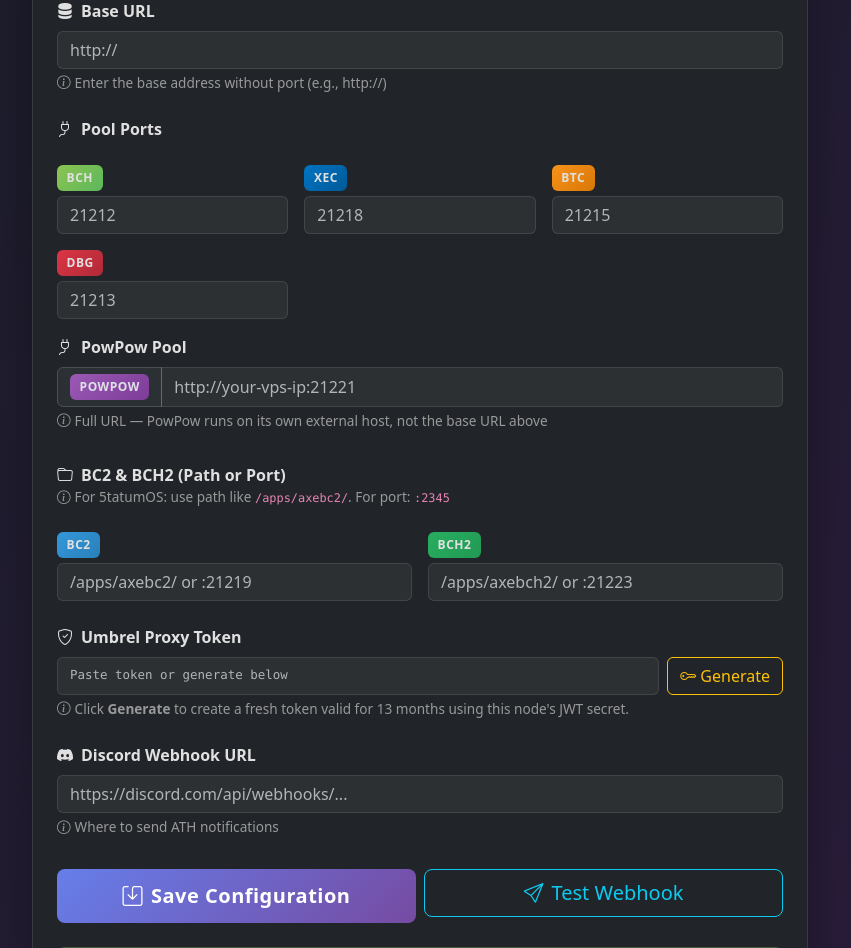
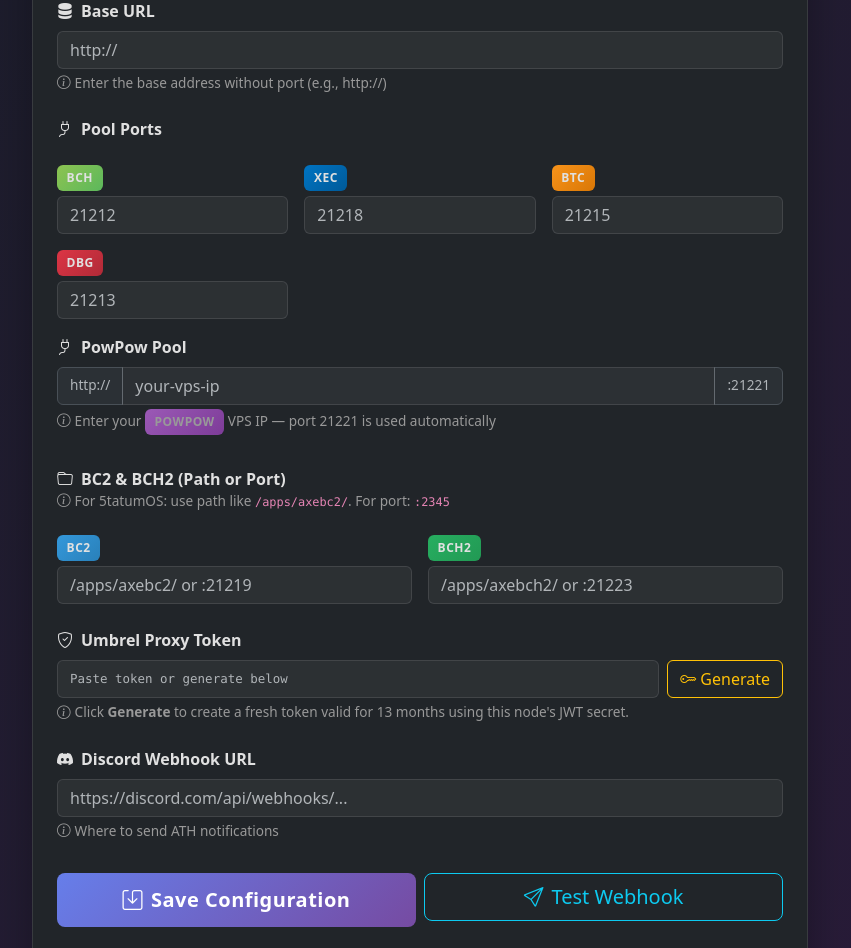
Before and after one commit to AkaCurtis/Axe-Webhooks, a Python web app: template src/web/templates/index.html in a window 1280 px wide. Shown: the part 246-1194 px from the top of the page, without its empty margins (220-1071 px from the left). Run offline with Jinja, Linux system fonts and the light colour scheme; the template is opened without the code that fills it, so the values that code supplies are empty.

Commit message:
Fix PowPow: IP-only input, hardcoded port 21221 (v0.9.5)

```diff
--- a/axe-webhooks/umbrel-app.yml
+++ b/axe-webhooks/umbrel-app.yml
@@ -5,7 +5,7 @@
 tagline: Worker ATH Discord alerts
 icon: https://raw.githubusercontent.com/AkaCurtis/Axe-Webhooks/main/axe-webhooks/ATH-logo.png
 category: Development
-version: "0.9.4"
+version: "0.9.5"
 port: 3456
 
 description: >-
--- a/src/watcher/watcher.py
+++ b/src/watcher/watcher.py
@@ -44,7 +44,7 @@
         "dbg_algos": "sha256,scrypt",
         "proxy_token": "eyJhbGciOiJIUzI1NiIsInR5cCI6IkpXVCJ9.eyJwcm94eVRva2VuIjp0cnVlLCJpYXQiOjE3NzkzODg0NDgsImV4cCI6MTgxMDkyNDQ0OH0.o20tIwVo03PvOJCG9ijLW-1XD3Pcy9bfKpP33vYL90U",
         "discord_webhook": "",
-        "powpow_url": "",
+        "powpow_ip": "",
     }
 
     try:
@@ -86,8 +86,8 @@
     else:
         result["dbg_base"] = ""
 
-    if defaults["powpow_url"]:
-        result["powpow_base"] = defaults["powpow_url"].rstrip("/")
+    if defaults["powpow_ip"]:
+        result["powpow_base"] = f"http://{defaults['powpow_ip']}:21221"
     else:
         result["powpow_base"] = ""
 
--- a/src/web/templates/index.html
+++ b/src/web/templates/index.html
@@ -198,11 +198,12 @@
               <i class="bi bi-plug"></i> PowPow Pool
             </label>
             <div class="input-group">
-              <span class="input-group-text"><span class="crypto-badge badge-powpow">POWPOW</span></span>
-              <input name="powpow_url" value="{{ cfg.powpow_url }}" class="form-control" placeholder="http://your-vps-ip:21221"/>
+              <span class="input-group-text text-muted" style="font-size:0.85rem;">http://</span>
+              <input name="powpow_ip" value="{{ cfg.powpow_ip }}" class="form-control" placeholder="your-vps-ip"/>
+              <span class="input-group-text text-muted" style="font-size:0.85rem;">:21221</span>
             </div>
             <div class="hint-text">
-              <i class="bi bi-info-circle me-1"></i>Full URL — PowPow runs on its own external host, not the base URL above
+              <i class="bi bi-info-circle me-1"></i>Enter your <span class="crypto-badge badge-powpow">POWPOW</span> VPS IP — port 21221 is used automatically
             </div>
           </div>
 
```
Also changed, not shown: src/web/app.py (+4 -4 lines), 1 other file.
